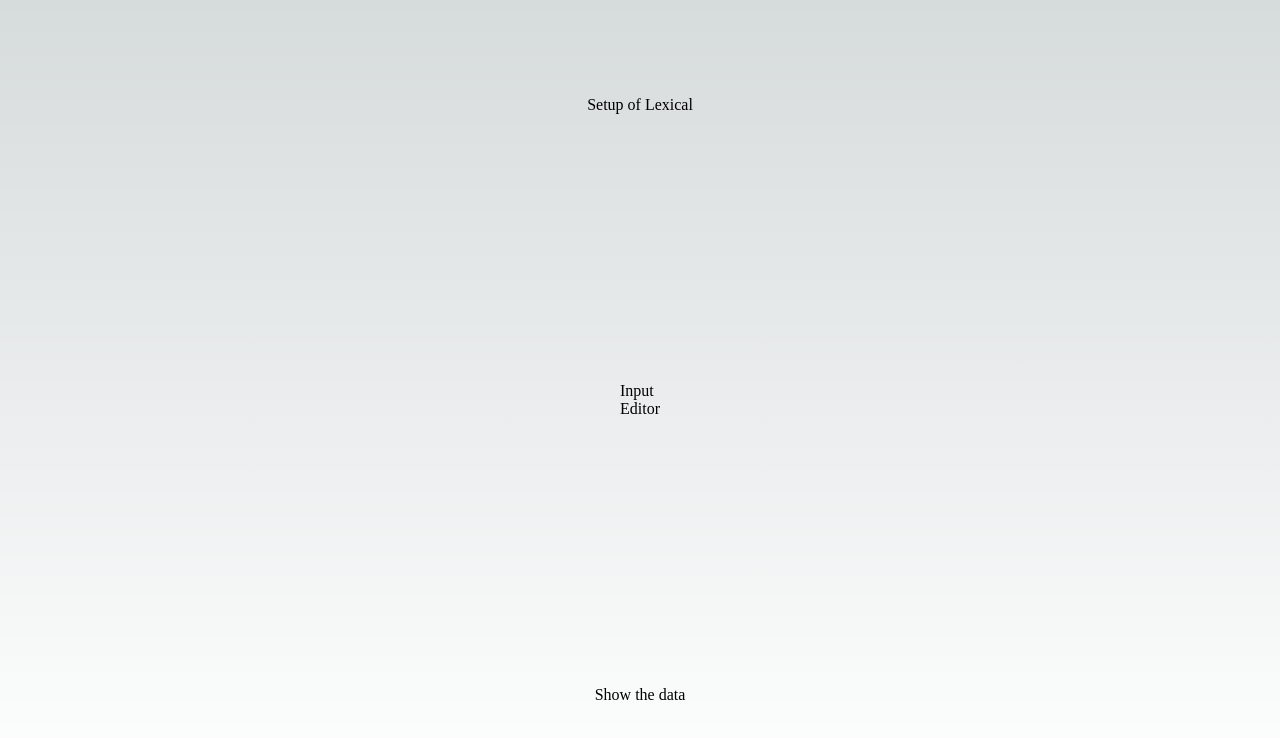
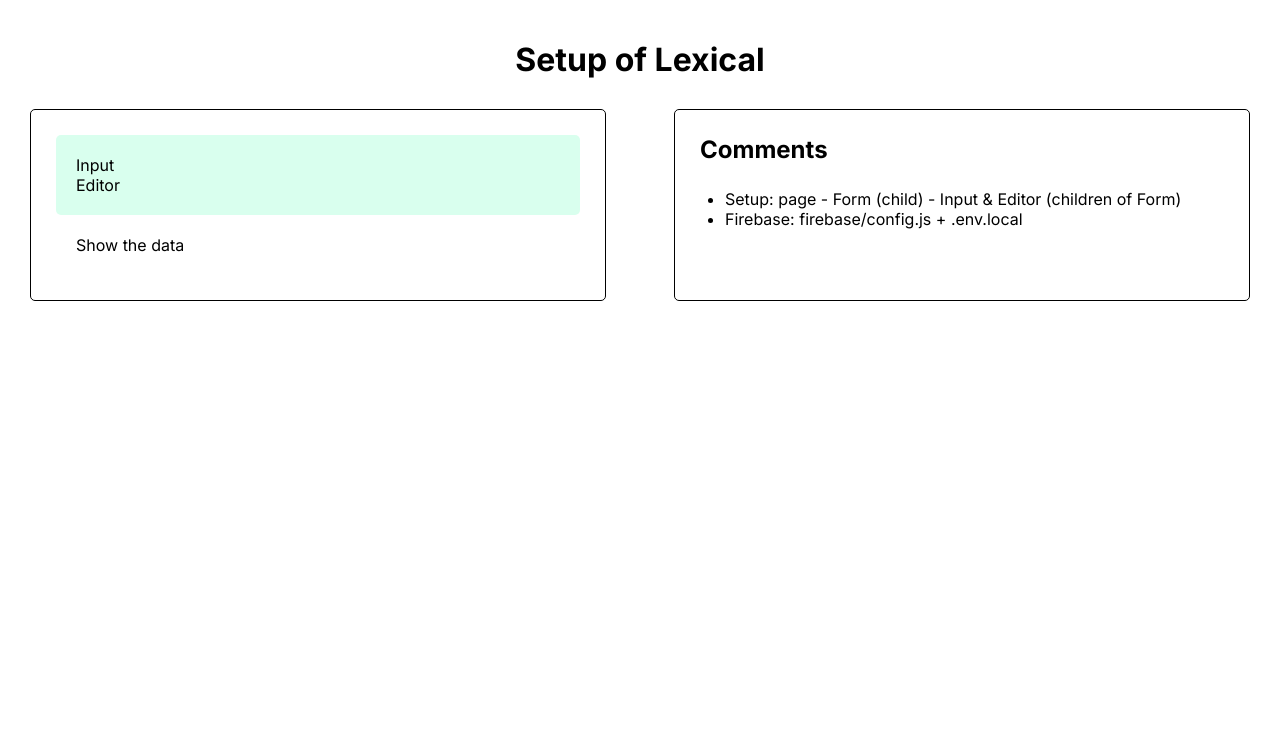
Before and after one commit to Christian-Mar/tiptap_firebase, a Next.js app: page / in a window 1280 px wide. Shown: the top 738 px of the page. Built offline with nearby package versions, Linux system fonts and the light colour scheme.

Commit message:
page styling

```diff
--- /dev/null
+++ b/app/components/Comments.js
@@ -0,0 +1,16 @@
+import styles from '../../styles/Home.module.css';
+
+export default function Comments() {
+	return (
+		<div>
+			<ul className={styles.comments__content}>
+				<li>
+					<p>Setup: page - Form (child) - Input & Editor (children of Form)</p>
+				</li>
+				<li>
+					<p>Firebase: firebase/config.js + .env.local</p>
+				</li>
+			</ul>
+		</div>
+	);
+}
--- a/app/globals.css
+++ b/app/globals.css
@@ -1,77 +1,3 @@
-:root {
-  --max-width: 1100px;
-  --border-radius: 12px;
-  --font-mono: ui-monospace, Menlo, Monaco, 'Cascadia Mono', 'Segoe UI Mono',
-    'Roboto Mono', 'Oxygen Mono', 'Ubuntu Monospace', 'Source Code Pro',
-    'Fira Mono', 'Droid Sans Mono', 'Courier New', monospace;
-
-  --foreground-rgb: 0, 0, 0;
-  --background-start-rgb: 214, 219, 220;
-  --background-end-rgb: 255, 255, 255;
-
-  --primary-glow: conic-gradient(
-    from 180deg at 50% 50%,
-    #16abff33 0deg,
-    #0885ff33 55deg,
-    #54d6ff33 120deg,
-    #0071ff33 160deg,
-    transparent 360deg
-  );
-  --secondary-glow: radial-gradient(
-    rgba(255, 255, 255, 1),
-    rgba(255, 255, 255, 0)
-  );
-
-  --tile-start-rgb: 239, 245, 249;
-  --tile-end-rgb: 228, 232, 233;
-  --tile-border: conic-gradient(
-    #00000080,
-    #00000040,
-    #00000030,
-    #00000020,
-    #00000010,
-    #00000010,
-    #00000080
-  );
-
-  --callout-rgb: 238, 240, 241;
-  --callout-border-rgb: 172, 175, 176;
-  --card-rgb: 180, 185, 188;
-  --card-border-rgb: 131, 134, 135;
-}
-
-@media (prefers-color-scheme: dark) {
-  :root {
-    --foreground-rgb: 255, 255, 255;
-    --background-start-rgb: 0, 0, 0;
-    --background-end-rgb: 0, 0, 0;
-
-    --primary-glow: radial-gradient(rgba(1, 65, 255, 0.4), rgba(1, 65, 255, 0));
-    --secondary-glow: linear-gradient(
-      to bottom right,
-      rgba(1, 65, 255, 0),
-      rgba(1, 65, 255, 0),
-      rgba(1, 65, 255, 0.3)
-    );
-
-    --tile-start-rgb: 2, 13, 46;
-    --tile-end-rgb: 2, 5, 19;
-    --tile-border: conic-gradient(
-      #ffffff80,
-      #ffffff40,
-      #ffffff30,
-      #ffffff20,
-      #ffffff10,
-      #ffffff10,
-      #ffffff80
-    );
-
-    --callout-rgb: 20, 20, 20;
-    --callout-border-rgb: 108, 108, 108;
-    --card-rgb: 100, 100, 100;
-    --card-border-rgb: 200, 200, 200;
-  }
-}
 
 * {
   box-sizing: border-box;
@@ -99,9 +25,3 @@
   color: inherit;
   text-decoration: none;
 }
-
-@media (prefers-color-scheme: dark) {
-  html {
-    color-scheme: dark;
-  }
-}
--- a/app/page.js
+++ b/app/page.js
@@ -1,18 +1,29 @@
-import Image from 'next/image'
-import { Inter } from 'next/font/google'
-import styles from './page.module.css'
-import Form from './components//Form'
+import Image from 'next/image';
+import { Inter } from 'next/font/google';
+import Form from './components//Form';
+import Comments from './components/Comments';
+import styles from '../styles/Home.module.css';
 
-const inter = Inter({ subsets: ['latin'] })
+const inter = Inter({ subsets: ['latin'] });
 
 export default function Home() {
-  return (
-    <main className={styles.main}>
-      Setup of Lexical
-      <div>
-      <Form />
-      </div>
-      <div>Show the data</div>
-    </main>
-  )
+	return (
+		<main className={`${styles.main} ${inter.className}`}>
+			<h1>Setup of Lexical</h1>
+			<div className={styles.content__container}>
+				<div className={styles.content__functionality}>
+					<div className={styles.content__functionality_children}>
+						<Form />
+					</div>
+					<div className={styles.content__functionality_output}>
+						Show the data
+					</div>
+				</div>
+				<div className={styles.comments__container}>
+					<h2>Comments</h2>
+					<Comments/>
+				</div>
+			</div>
+		</main>
+	);
 }
--- a/app/page.module.css
+++ /dev/null
@@ -1,271 +0,0 @@
-.main {
-  display: flex;
-  flex-direction: column;
-  justify-content: space-between;
-  align-items: center;
-  padding: 6rem;
-  min-height: 100vh;
-}
-
-.description {
-  display: inherit;
-  justify-content: inherit;
-  align-items: inherit;
-  font-size: 0.85rem;
-  max-width: var(--max-width);
-  width: 100%;
-  z-index: 2;
-  font-family: var(--font-mono);
-}
-
-.description a {
-  display: flex;
-  align-items: center;
-  justify-content: center;
-  gap: 0.5rem;
-}
-
-.description p {
-  position: relative;
-  margin: 0;
-  padding: 1rem;
-  background-color: rgba(var(--callout-rgb), 0.5);
-  border: 1px solid rgba(var(--callout-border-rgb), 0.3);
-  border-radius: var(--border-radius);
-}
-
-.code {
-  font-weight: 700;
-  font-family: var(--font-mono);
-}
-
-.grid {
-  display: grid;
-  grid-template-columns: repeat(3, minmax(33%, auto));
-  width: var(--max-width);
-  max-width: 100%;
-}
-
-.card {
-  padding: 1rem 1.2rem;
-  border-radius: var(--border-radius);
-  background: rgba(var(--card-rgb), 0);
-  border: 1px solid rgba(var(--card-border-rgb), 0);
-  transition: background 200ms, border 200ms;
-}
-
-.card span {
-  display: inline-block;
-  transition: transform 200ms;
-}
-
-.card h2 {
-  font-weight: 600;
-  margin-bottom: 0.7rem;
-}
-
-.card p {
-  margin: 0;
-  opacity: 0.6;
-  font-size: 0.9rem;
-  line-height: 1.5;
-  max-width: 34ch;
-}
-
-.center {
-  display: flex;
-  justify-content: center;
-  align-items: center;
-  position: relative;
-  padding: 4rem 0;
-}
-
-.center::before {
-  background: var(--secondary-glow);
-  border-radius: 50%;
-  width: 480px;
-  height: 360px;
-  margin-left: -400px;
-}
-
-.center::after {
-  background: var(--primary-glow);
-  width: 240px;
-  height: 180px;
-  z-index: -1;
-}
-
-.center::before,
-.center::after {
-  content: '';
-  left: 50%;
-  position: absolute;
-  filter: blur(45px);
-  transform: translateZ(0);
-}
-
-.logo,
-.thirteen {
-  position: relative;
-}
-
-.thirteen {
-  display: flex;
-  justify-content: center;
-  align-items: center;
-  width: 75px;
-  height: 75px;
-  padding: 25px 10px;
-  margin-left: 16px;
-  transform: translateZ(0);
-  border-radius: var(--border-radius);
-  overflow: hidden;
-  box-shadow: 0px 2px 8px -1px #0000001a;
-}
-
-.thirteen::before,
-.thirteen::after {
-  content: '';
-  position: absolute;
-  z-index: -1;
-}
-
-/* Conic Gradient Animation */
-.thirteen::before {
-  animation: 6s rotate linear infinite;
-  width: 200%;
-  height: 200%;
-  background: var(--tile-border);
-}
-
-/* Inner Square */
-.thirteen::after {
-  inset: 0;
-  padding: 1px;
-  border-radius: var(--border-radius);
-  background: linear-gradient(
-    to bottom right,
-    rgba(var(--tile-start-rgb), 1),
-    rgba(var(--tile-end-rgb), 1)
-  );
-  background-clip: content-box;
-}
-
-/* Enable hover only on non-touch devices */
-@media (hover: hover) and (pointer: fine) {
-  .card:hover {
-    background: rgba(var(--card-rgb), 0.1);
-    border: 1px solid rgba(var(--card-border-rgb), 0.15);
-  }
-
-  .card:hover span {
-    transform: translateX(4px);
-  }
-}
-
-@media (prefers-reduced-motion) {
-  .thirteen::before {
-    animation: none;
-  }
-
-  .card:hover span {
-    transform: none;
-  }
-}
-
-/* Mobile and Tablet */
-@media (max-width: 1023px) {
-  .content {
-    padding: 4rem;
-  }
-
-  .grid {
-    grid-template-columns: 1fr;
-    margin-bottom: 120px;
-    max-width: 320px;
-    text-align: center;
-  }
-
-  .card {
-    padding: 1rem 2.5rem;
-  }
-
-  .card h2 {
-    margin-bottom: 0.5rem;
-  }
-
-  .center {
-    padding: 8rem 0 6rem;
-  }
-
-  .center::before {
-    transform: none;
-    height: 300px;
-  }
-
-  .description {
-    font-size: 0.8rem;
-  }
-
-  .description a {
-    padding: 1rem;
-  }
-
-  .description p,
-  .description div {
-    display: flex;
-    justify-content: center;
-    position: fixed;
-    width: 100%;
-  }
-
-  .description p {
-    align-items: center;
-    inset: 0 0 auto;
-    padding: 2rem 1rem 1.4rem;
-    border-radius: 0;
-    border: none;
-    border-bottom: 1px solid rgba(var(--callout-border-rgb), 0.25);
-    background: linear-gradient(
-      to bottom,
-      rgba(var(--background-start-rgb), 1),
-      rgba(var(--callout-rgb), 0.5)
-    );
-    background-clip: padding-box;
-    backdrop-filter: blur(24px);
-  }
-
-  .description div {
-    align-items: flex-end;
-    pointer-events: none;
-    inset: auto 0 0;
-    padding: 2rem;
-    height: 200px;
-    background: linear-gradient(
-      to bottom,
-      transparent 0%,
-      rgb(var(--background-end-rgb)) 40%
-    );
-    z-index: 1;
-  }
-}
-
-@media (prefers-color-scheme: dark) {
-  .vercelLogo {
-    filter: invert(1);
-  }
-
-  .logo,
-  .thirteen img {
-    filter: invert(1) drop-shadow(0 0 0.3rem #ffffff70);
-  }
-}
-
-@keyframes rotate {
-  from {
-    transform: rotate(360deg);
-  }
-  to {
-    transform: rotate(0deg);
-  }
-}
--- /dev/null
+++ b/styles/Home.module.css
@@ -0,0 +1,44 @@
+.main {
+  display: flex;
+  flex-direction: column;
+  justify-content: flex-start;
+  align-items: center;
+  margin-top: 40px;
+  width: 100vw;
+}
+
+.content__container {
+  display: flex;
+  justify-content: space-between;
+  width: 100vw;
+}
+
+.content__functionality {
+margin: 30px;
+width: 45vw;
+padding: 25px;
+border: 1px solid black;
+border-radius: 5px;
+}
+
+.content__functionality_children {
+  background-color: rgb(217, 255, 238);
+  padding: 20px;
+  border-radius: 5px;
+}
+
+.content__functionality_output {
+  padding: 20px;
+}
+
+.comments__container {
+margin: 30px;
+width: 45vw;
+padding: 25px;
+border: 1px solid black;
+border-radius: 5px;
+}
+
+.comments__content {
+  padding: 25px;
+}
```
